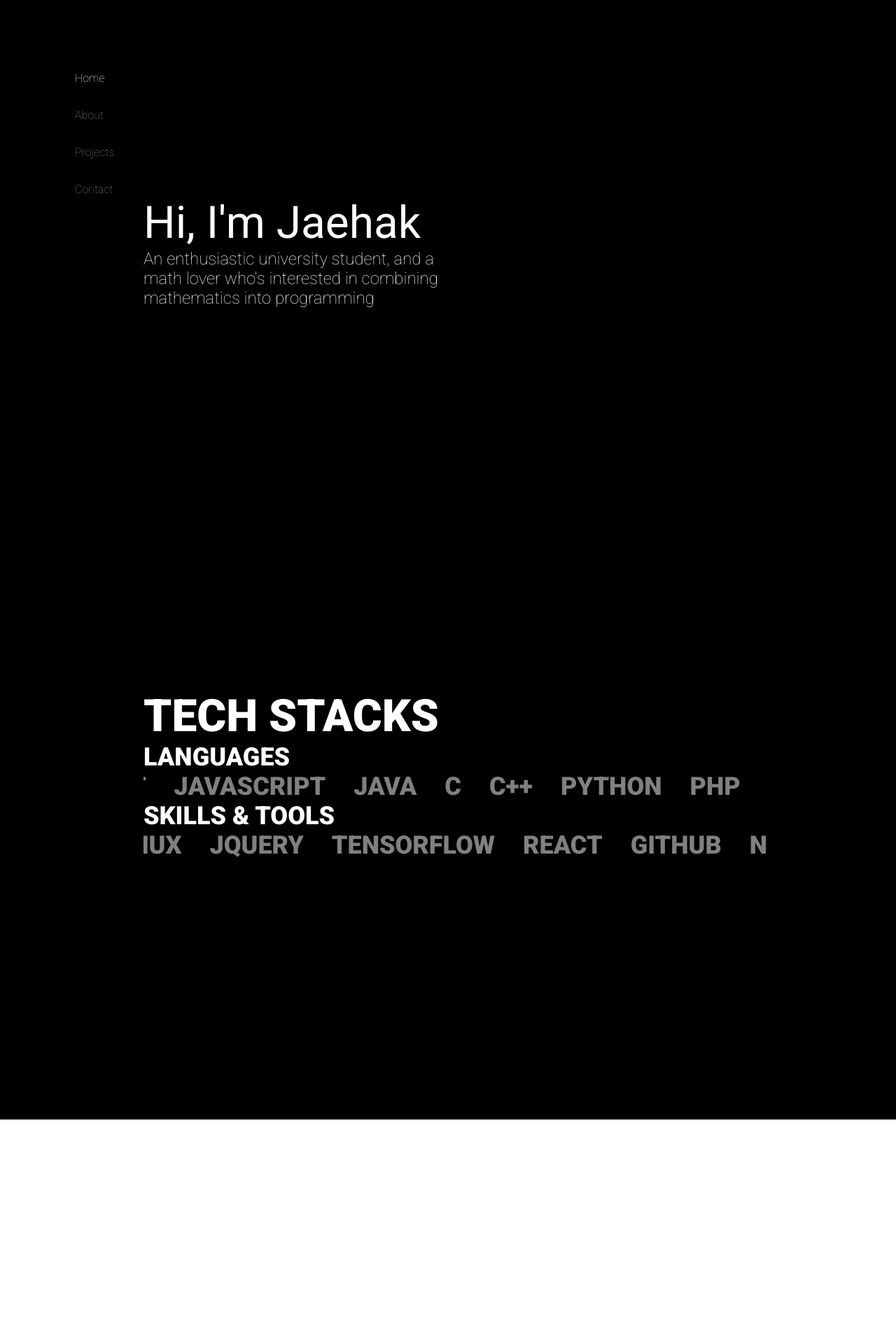
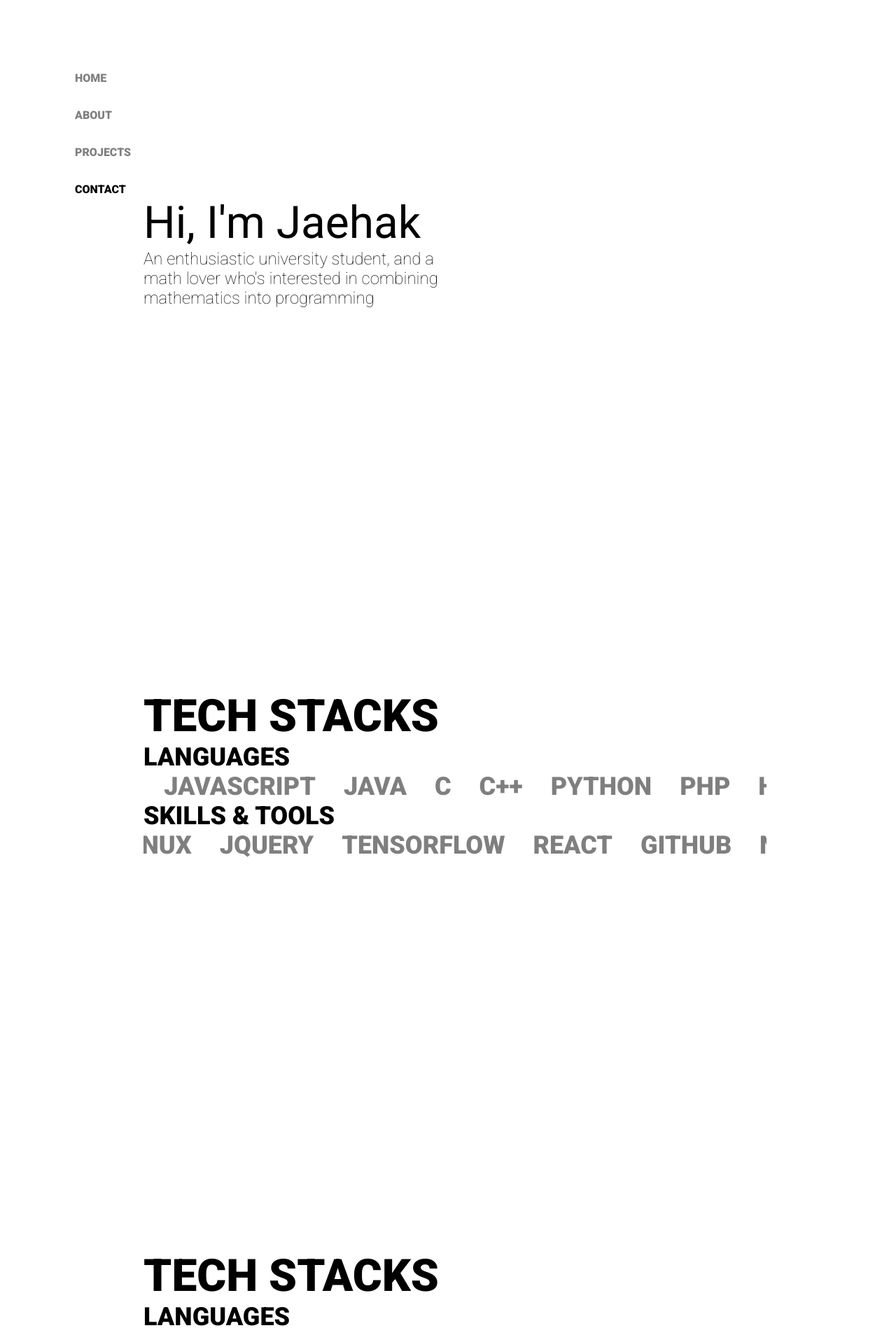
Before and after one commit to hagi0929/hagi0929.github.io, a React (Create React App) app: page / in a window 1280 px wide. Shown: the top 1908 px of the page at 70% size. Before the commit the page ends 1600 px from the top, so only its background shows below. Built offline with nearby package versions, Linux system fonts and the light colour scheme.

Commit message:
added scroll point using IntersectionObserver, enhanced menu UI mechanism

```diff
--- a/src/App.tsx
+++ b/src/App.tsx
@@ -15,10 +15,13 @@ import createScrollSnap from "scroll-snap";
 let optionList = [
   ["lightFont", 0, " focus"],
   ["blackFont", 1, " focus"],
+  ["blackFont", 2, " focus"],
+  ["blackFont", 3, " focus"],
 ];
 
 function App() {
-  const themeChooser = [<HomeTheme />, <AboutTheme />];
+  const pagesObserver = new Array(4);
+  const themeChooser = [<HomeTheme />, <AboutTheme />, <HomeTheme />, <AboutTheme />];
   const pageRef = useMemo(
     () =>
       Array(4)
@@ -28,6 +31,7 @@ function App() {
   );
   const [page, setPage] = useState(0);
   useEffect(() => {
+    console.log(page)
     goToPage(page);
   }, [page]);
 
@@ -39,6 +43,24 @@ function App() {
       });
     }
   };
+  const observerOption = {
+    threshold: 0.02,
+    rootMargin: "10px",
+  };
+
+  useEffect(() => {
+    const temp = new Array(4).fill(false);
+    for (let i = 0; i < 4; i += 1) {
+      pagesObserver[i] = new IntersectionObserver((entries, observer) => {
+        temp[i] = entries[0].isIntersecting;
+        if (temp.filter(Boolean).length == 1) {
+          setPage(temp.indexOf(true));
+        }
+      }, observerOption);
+      pagesObserver[i].observe(pageRef[i].current);
+    }
+  }, []);
+
   return (
     <div className="App">
       {themeChooser[page]}
@@ -46,14 +68,18 @@ function App() {
         <div className={"gridLeftSpace"}>
           <NavBar options={optionList[page]} menuNum={setPage} />
         </div>
-        <div ref={pageRef[0]} className={"gridHome "}>
+        <div ref={pageRef[0]} className={"gridHome"}>
           <Home />
         </div>
-        <div ref={pageRef[1]} className={"gridAboutMe "}>
+        <div ref={pageRef[1]} className={"gridAboutMe"}>
           <About />
         </div>
-        <div ref={pageRef[2]} className={"gridProjects"}></div>
-        <div ref={pageRef[3]} className={"gridContacts"}></div>
+        <div ref={pageRef[2]} className={"gridProjects"}>
+          <About />
+        </div>
+        <div ref={pageRef[3]} className={"gridContacts"}>
+          <About />
+        </div>
         <div className={"gridRightSpace"}></div>
       </div>
     </div>
--- a/src/components/floatItems/navBar.scss
+++ b/src/components/floatItems/navBar.scss
@@ -20,7 +20,7 @@
 }
 .focus {
   opacity: 100% !important;
-  transition: 0.1s all;
+  transition: 0.2s all;
 }
 .lightFont {
   font-weight: 100;
--- a/src/components/floatItems/navBar.tsx
+++ b/src/components/floatItems/navBar.tsx
@@ -1,30 +1,41 @@
 import "./navBar.scss";
-import React, { useEffect, useState } from "react";
+import React, { createRef, useEffect, useMemo, useState } from "react";
 import { inflate } from "zlib";
+
 interface NavBarPropType {
   menuNum: any;
   options: any;
 }
+
 function NavBar(props: NavBarPropType) {
+  console.log(props.options);
   const [focusNum, setFocus] = useState(props.options[1]);
-  let focus = Array(5).fill(props.options[0]);
+  let focus = Array(4).fill(props.options[0]);
   focus[focusNum] += props.options[2];
+  const [menuStyle, setMenuStyle] = useState(focus);
 
   useEffect(() => {
-    let focus = Array(5).fill(props.options[0]);
+    console.log("focusNum", props.options)
+    let focus = Array(4).fill(props.options[0]);
     focus[focusNum] += props.options[2];
+    setMenuStyle(focus);
   }, [focusNum]);
+  useEffect(()=>{
+    changeFocus(props.options[1])
+  }, [props])
+
   function changeFocus(rcv: number) {
     setFocus(rcv);
   }
-  const menuClicked = (event: React.MouseEvent<HTMLElement>) =>{
-    props.menuNum(focusNum)
-  }
+
+  const menuClicked = (event: React.MouseEvent<HTMLElement>) => {
+    props.menuNum(focusNum);
+  };
   return (
     <div className={"navBar"}>
       <div className={"navBarMenu"}>
         <a
-          className={focus[0]}
+          className={menuStyle[0]}
           onMouseEnter={() => changeFocus(0)}
           onMouseLeave={() => changeFocus(props.options[1])}
           onClick={menuClicked}
@@ -32,7 +43,7 @@ function NavBar(props: NavBarPropType) {
           Home
         </a>
         <a
-          className={focus[1]}
+          className={menuStyle[1]}
           onMouseEnter={() => changeFocus(1)}
           onMouseLeave={() => changeFocus(props.options[1])}
           onClick={menuClicked}
@@ -40,7 +51,7 @@ function NavBar(props: NavBarPropType) {
           About
         </a>
         <a
-          className={focus[2]}
+          className={menuStyle[2]}
           onMouseEnter={() => changeFocus(2)}
           onMouseLeave={() => changeFocus(props.options[1])}
           onClick={menuClicked}
@@ -48,7 +59,7 @@ function NavBar(props: NavBarPropType) {
           Projects
         </a>
         <a
-          className={focus[3]}
+          className={menuStyle[3]}
           onMouseEnter={() => changeFocus(3)}
           onMouseLeave={() => changeFocus(props.options[1])}
           onClick={menuClicked}
@@ -60,4 +71,5 @@ function NavBar(props: NavBarPropType) {
     </div>
   );
 }
+
 export default NavBar;
```
